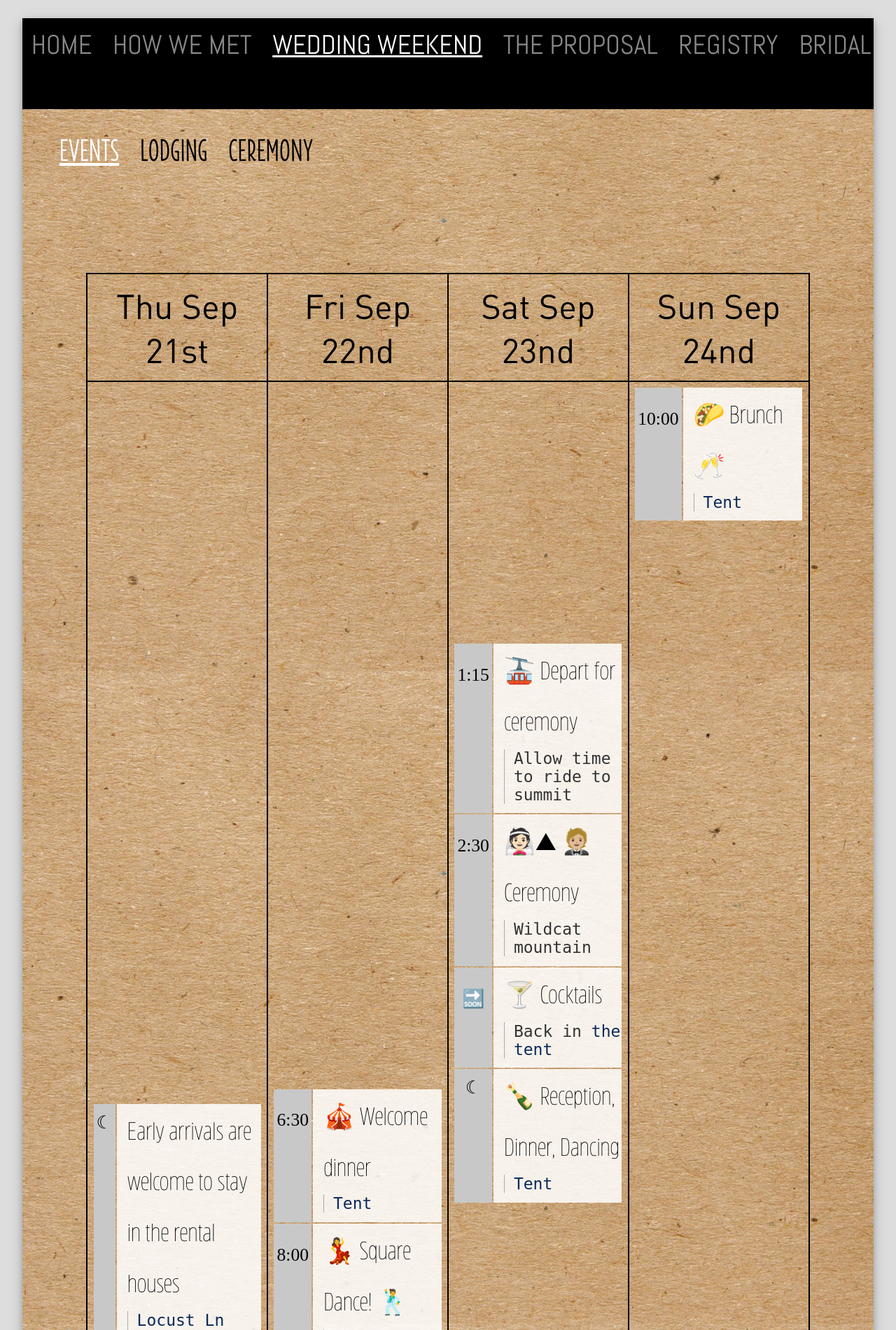
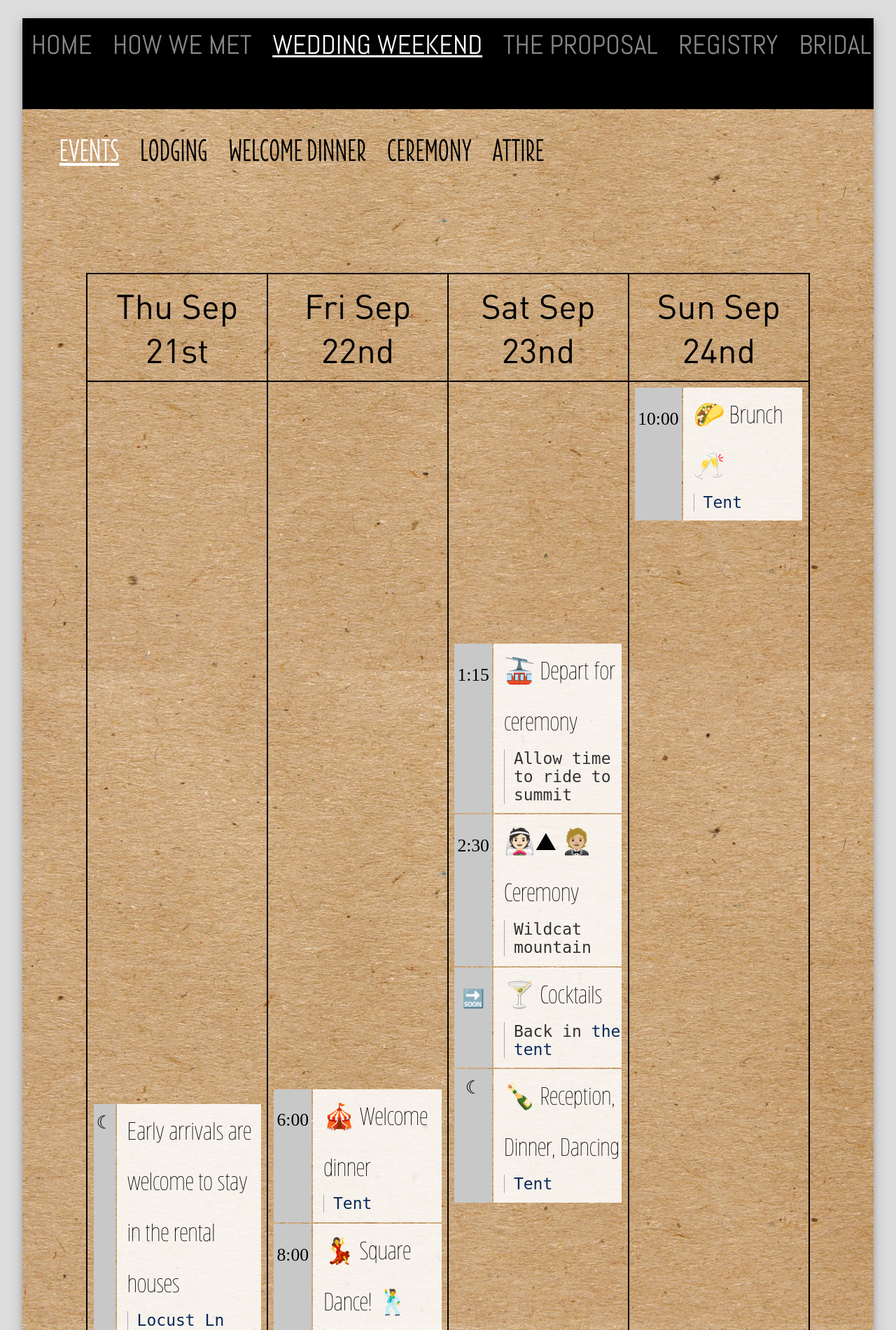
Before and after one commit to cswanson310/wedding, a Flask app: page /wedding in a window 1280 px wide. Shown: the top 1901 px of the page at 70% size. Run offline with Flask 2, Linux system fonts and the light colour scheme.

Commit message:
Add more details to wedding page

```diff
--- a/static/wedding.css
+++ b/static/wedding.css
@@ -6,6 +6,7 @@
 
 .section-title {
   margin-top: 2vh;
+  margin-bottom: 3vh;
 }
 
 .section-div {
@@ -24,24 +25,24 @@
   color: rgb(11, 42, 91);
   margin: 0;
   line-height: 3.5vmin;
-  margin-top: 3vh;
 }
 
-#tent {
-  font: 4vmin rockeby;
+.section-subheading {
+  font: 4vmin abel;
   margin: 0;
   padding: 0;
   margin-top: 1vh;
   margin-left: 5vw;
   line-height: 1;
+  margin-bottom: 2vh;
 }
 
-.ceremony-link {
+.schedule-link {
   text-decoration: none;
   color: black;
 }
 
-.ceremony-link:hover {
+.schedule-link:hover {
   cursor: pointer;
   text-decoration: underline;
 }
@@ -57,11 +58,10 @@
   margin: 2vh 0;
   width: 100%;
   text-align: center;
-  padding-bottom: 20vh;
 }
 
 #wildcat-summit-div p {
-  font: 3vmin rockeby, sans-serif;
+  font: 3vmin abel, sans-serif;
   line-height: 2vh;
 }
 
@@ -158,6 +158,10 @@
   margin-bottom: 1vmin;
 }
 
+.section-div:last-child {
+  padding-bottom: 20vh;
+}
+
 .event-location a {
   text-decoration: none;
   color: rgb(11, 42, 91);
--- a/templates/wedding.html
+++ b/templates/wedding.html
@@ -7,7 +7,9 @@
 {% block section_links %}
   <li id='section-link-1'>EVENTS</li>
   <li id='section-link-2'>LODGING</li>
-  <li id='section-link-3'>CEREMONY</li>
+  <li id='section-link-3'>WELCOME DINNER</li>
+  <li id='section-link-4'>CEREMONY</li>
+  <li id='section-link-5'>ATTIRE</li>
 {% endblock %}
 {% block sections %}
   <div id='section-1' class='section-div'>
@@ -29,7 +31,7 @@
                   <td class='event-icon'><span>☾</span></td>
                   <td class='event-desc'>
                     <p class='event-text'>Early arrivals are welcome to stay in the rental houses</p>
-                    <p class='event-location'><a class='lodging-link' href='#lodging'>Locust Ln Rentals</a></p>
+                    <p class='event-location'><a class='schedule-link' href='#lodging'>Locust Ln Rentals</a></p>
                   </td>
                 </tr>
               </table>
@@ -37,9 +39,9 @@
             <td id='friday' class='day'>
               <table class='events-table'>
                 <tr class='event'>
-                  <td class='event-icon'><p>6:30</p></td>
+                  <td class='event-icon'><p>6:00</p></td>
                   <td class='event-desc'>
-                    <p class='event-text'>🎪 Welcome dinner</p>
+                    <p class='event-text'><a class='schedule-link' href='#welcome'>🎪 Welcome dinner</a></p>
                     <p class='event-location'><a class='tent-link' href='#tent'>Tent</a></p>
                   </td>
                 </tr>
@@ -65,7 +67,7 @@
                 <tr class='event'>
                     <td class='event-icon'><p>2:30</td>
                     <td class='event-desc'>
-                      <a class='ceremony-link' href='#ceremony'>
+                      <a class='schedule-link' href='#ceremony'>
                         <p class='event-text'>👰🏻⛰ 🤵🏼Ceremony</p>
                         <p class='event-location'>Wildcat mountain</p>
                       </a>
@@ -131,13 +133,24 @@
         </div>
       </div>
     </div>
-    <h3 id='tent'>THE TENT</h3>
+    <h3 id='tent' class='section-subheading'>The Tent</h3>
     <p class='inline-map-text'>
       &nbsp;&nbsp;&nbsp;&nbsp;The tent will be on the rental property, and remain up all
       weekend. If you are staying with us at the rentals, it will be within walking distance.
     </p>
   </div>
   <div id='section-3' class='section-div'>
+    <div id='welcome'>
+      <h1 class='section-title'>WELCOME DINNER</h1>
+      <p class='inline-map-text'>
+        &nbsp;&nbsp;&nbsp;&nbsp;Friday night is for dinner and dancing! Dinner, toasts &amp; roasts
+        will be buffet-style served starting at 6:00pm, and dancing will start at 8:00! Dinner will
+        include lobster rolls, salads, and plenty of sides. It's a square dance/barn dance, so be
+        prepared to learn a few moves.
+      </p>
+    </div>
+  </div>
+  <div id='section-4' class='section-div'>
     <div id='ceremony'>
       <h1 class='section-title'>CEREMONY</h1>
       <div id='ceremony-details' class='details'>
@@ -162,4 +175,19 @@
       </div>
     </div>
   </div>
+  <div id='section-5' class='section-div'>
+    <div id='attire'>
+      <h1 class='section-title'>ATTIRE</h1>
+      <h3 class='section-subheading'>Welcome Dinner &amp; Dance</h3>
+      <p class='inline-map-text'>
+        &nbsp;&nbsp;&nbsp;&nbsp;Wear whatever feels comfortable, be prepared to dance though!
+        Overalls and/or flannel is encouraged, wear your boots and bling!
+      </p>
+      <h3 class='section-subheading'>Ceremony &amp; Reception</h3>
+      <p class='inline-map-text'>
+        &nbsp;&nbsp;&nbsp;&nbsp;Cocktail attire! Jacket &amp; tie, dresses, etc. The ceremony is on
+        top of a mountain, so be conscious of footwear - flats or wedges are advised.
+      </p>
+    </div>
+  </div>
 {% endblock %}
```
